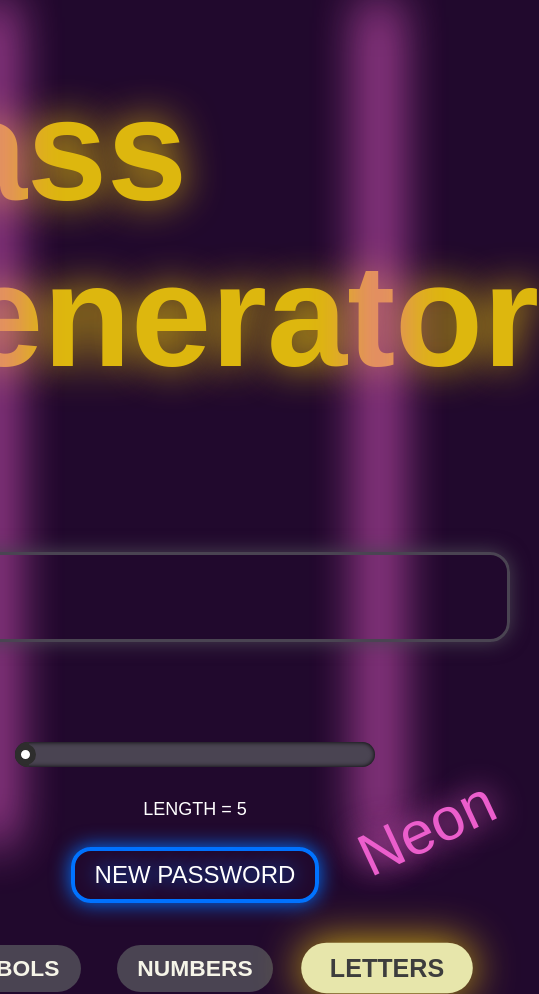
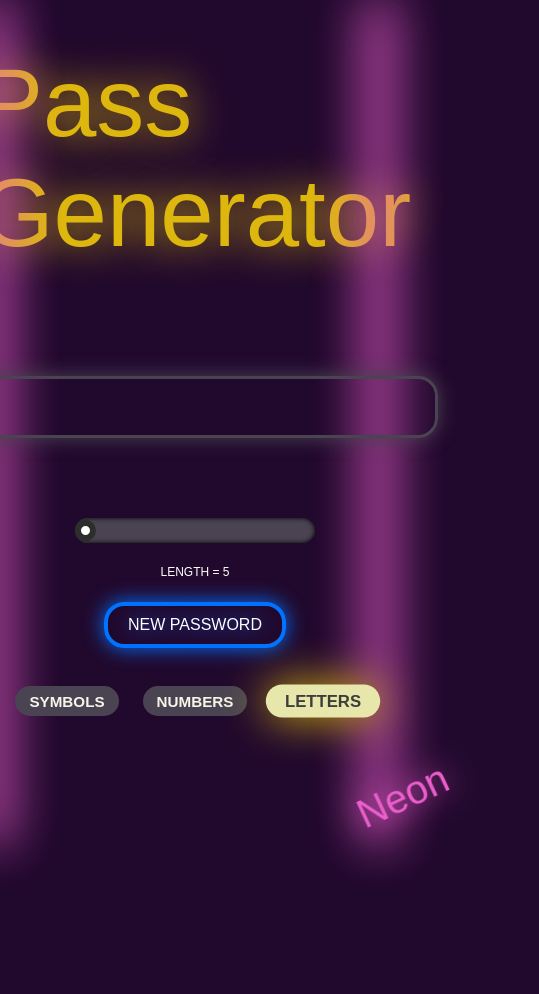
Before and after one commit to DavidTG7/password_generator_react, a React (Create React App) app: page / in a window 390 px wide. Shown: the whole page, 539 px wide, since content can reach past the window. After the commit the page ends 908 px from the top, so only its background shows below. Built offline with nearby package versions, Linux system fonts and the light colour scheme; a web font is replaced by a local one.

Commit message:
Fix some responsiveness performing and clean some code

```diff
--- a/public/style.css
+++ b/public/style.css
@@ -2,6 +2,20 @@ html {
   background: rgb(33, 9, 45);
   font-family: sans-serif;
   font-size: 12px;
+  transition: .2s;
+  margin-inline: auto;
+}
+
+@media screen and (max-width: 950px) {
+  html {
+    font-size: 10px;
+  }
+}
+
+@media screen and (max-width: 700px) {
+  html {
+    font-size: 8px;
+  }
 }
 
 button {
--- a/src/images/copyStyles.css
+++ b/src/images/copyStyles.css
@@ -1,12 +1,8 @@
 #dtg-copywrapper {
-	/* position: relative; */
-	/* width: 50px;
-	height: 60px; */
 	background: transparent;
 }
 
 #dtg-innerbox {
-	/* position: absolute; */
 	box-sizing: border-box;
 	background: transparent;
 	color: white;
@@ -16,8 +12,6 @@
 	border: solid 6px rgb(0 115 255);
 	box-shadow: -3px -3px rgb(23 15 30), -10px -10px rgb(0 115 255);
 	border-radius: 7px;
-	/* top: 10px;
-	left: 12px; */
 }
 
 #dtg-innerbox:hover {
--- a/src/styles.css
+++ b/src/styles.css
@@ -85,6 +85,7 @@
 	margin-top: 2rem;
 	font-size: 12rem;
 	height: fit-content;
+	font-weight: 400;
 	color: var(--neon-lightoff-color);
 	animation: dtg-titlelight ease 20s;
 	animation-iteration-count: infinite;
@@ -103,8 +104,8 @@
 
 #dtg-copybutton {
 	position: absolute;
-	right: 5px;
-	top: 60px;
+	right: .7rem;
+	top: 5.5rem;
 	background: transparent;
 }
 
@@ -291,7 +292,7 @@
 	justify-content: center;
 	align-items: center;
 	text-indent: -40px;
-	width: 52rem;
+	width: 60rem;
 	height: 7rem;
 	border-radius: 20px;
 	text-align: center;
```
